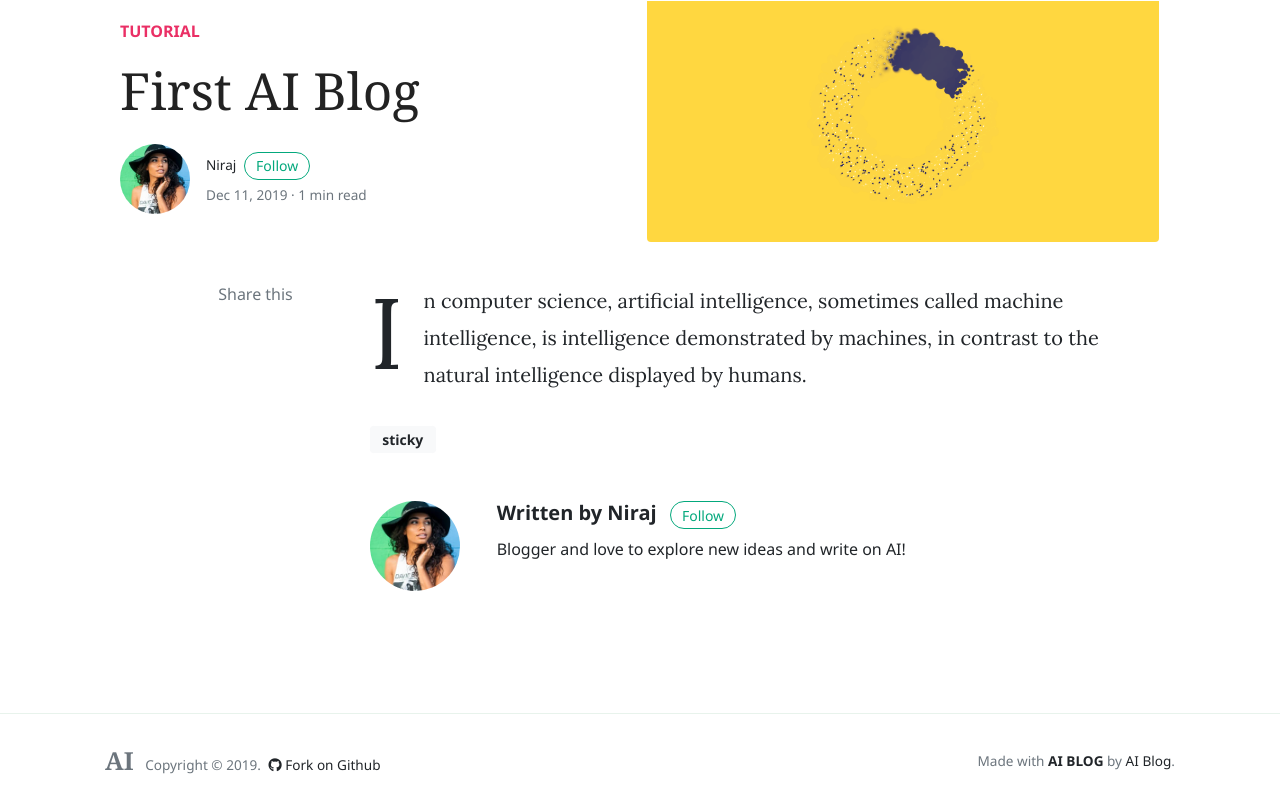
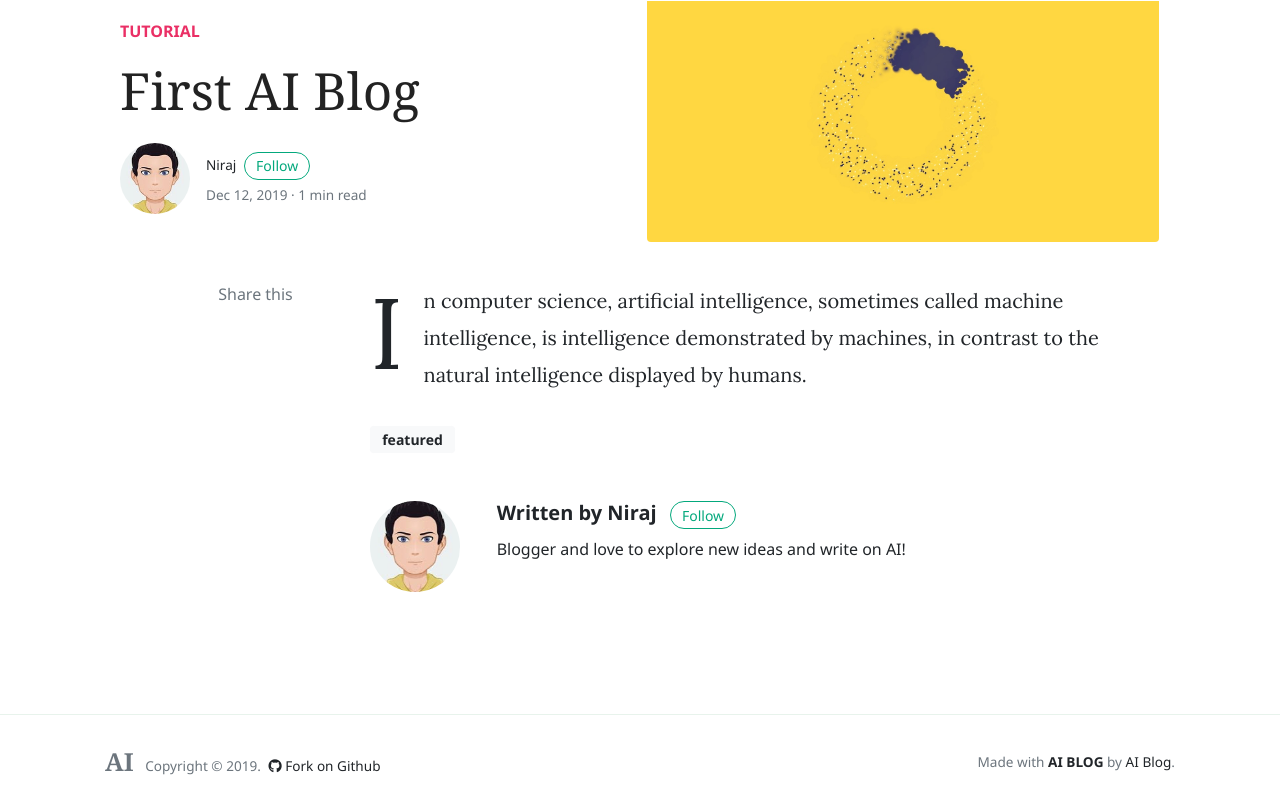
Before and after one commit to nirajvara/jekyll, a Jekyll site: the page built from _posts/2019-12-12-My-First-Blog.md, in a window 1280 px wide, cut to the strip 109-917 px from the top of the page. Built offline with Jekyll 4.4.1, drawn with Linux system fonts in a browser that asks for light colours; nearby versions of some CDN libraries; comment, search, counter and statistics services are not loaded.

Commit message:
image change author niraj

```diff
--- a/_config.yml
+++ b/_config.yml
@@ -37,7 +37,7 @@ authors:
     niraj:
       name:           Niraj
       site:           https://cloud.aiai.care
-      avatar:         /assets/images/avatar2.jpg
+      avatar:         /assets/images/avatar1.jpg
       bio:            "Blogger and love to explore new ideas and write on AI!"
       email:          niraj.vara@gmail.com
       twitter:        https://twitter.com/nirajvara
--- a/_posts/2019-12-11-AI-Blog.md
+++ b/_posts/2019-12-12-My-First-Blog.md
@@ -3,7 +3,8 @@ layout: post
 title:  "First AI Blog"
 author: niraj
 categories: [ tutorial ]
-image: assets/images/download.png
-tags: [sticky]
+image: assets/images/ai.jpg
+tags: featured
 ---
+
 In computer science, artificial intelligence, sometimes called machine intelligence, is intelligence demonstrated by machines, in contrast to the natural intelligence displayed by humans.
```
Also changed, not shown: _posts/2019-12-12-Artificial-Inteligence.md (deleted, +0 -10 lines), 1 other file.
